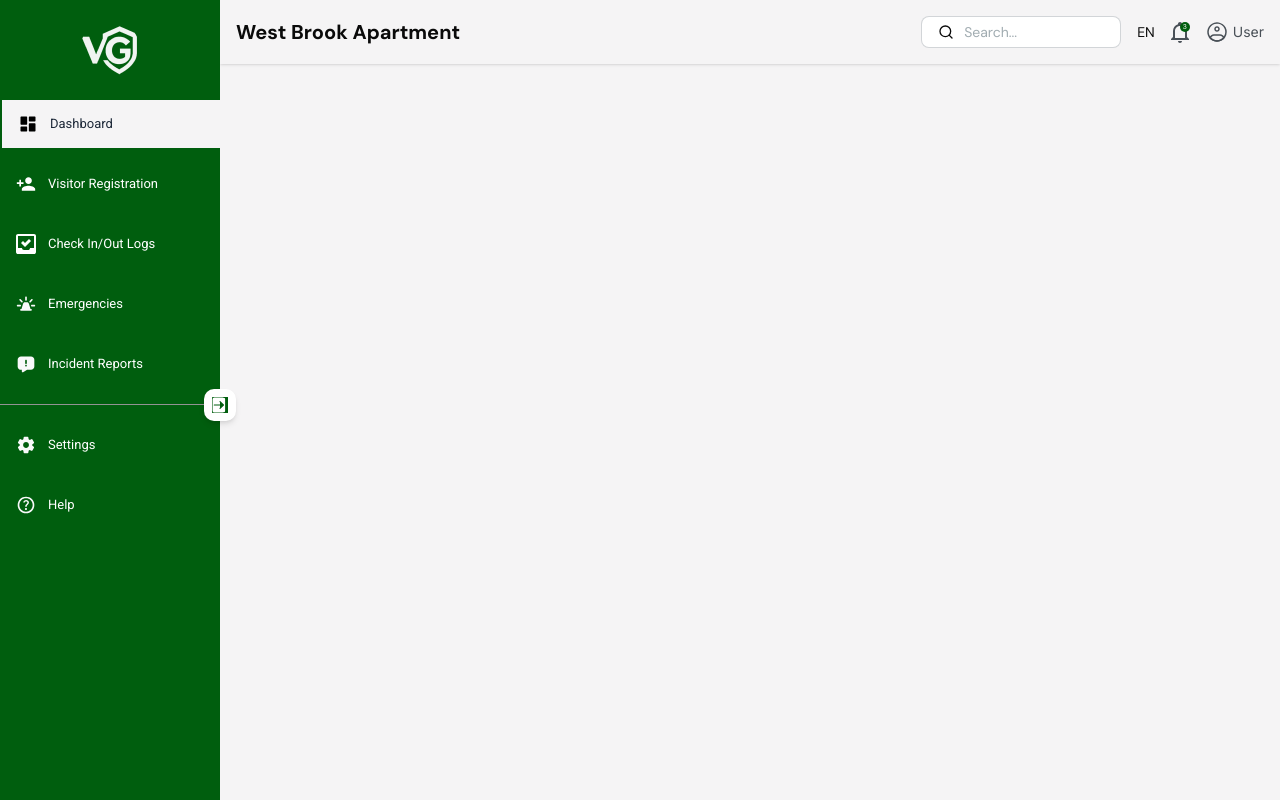
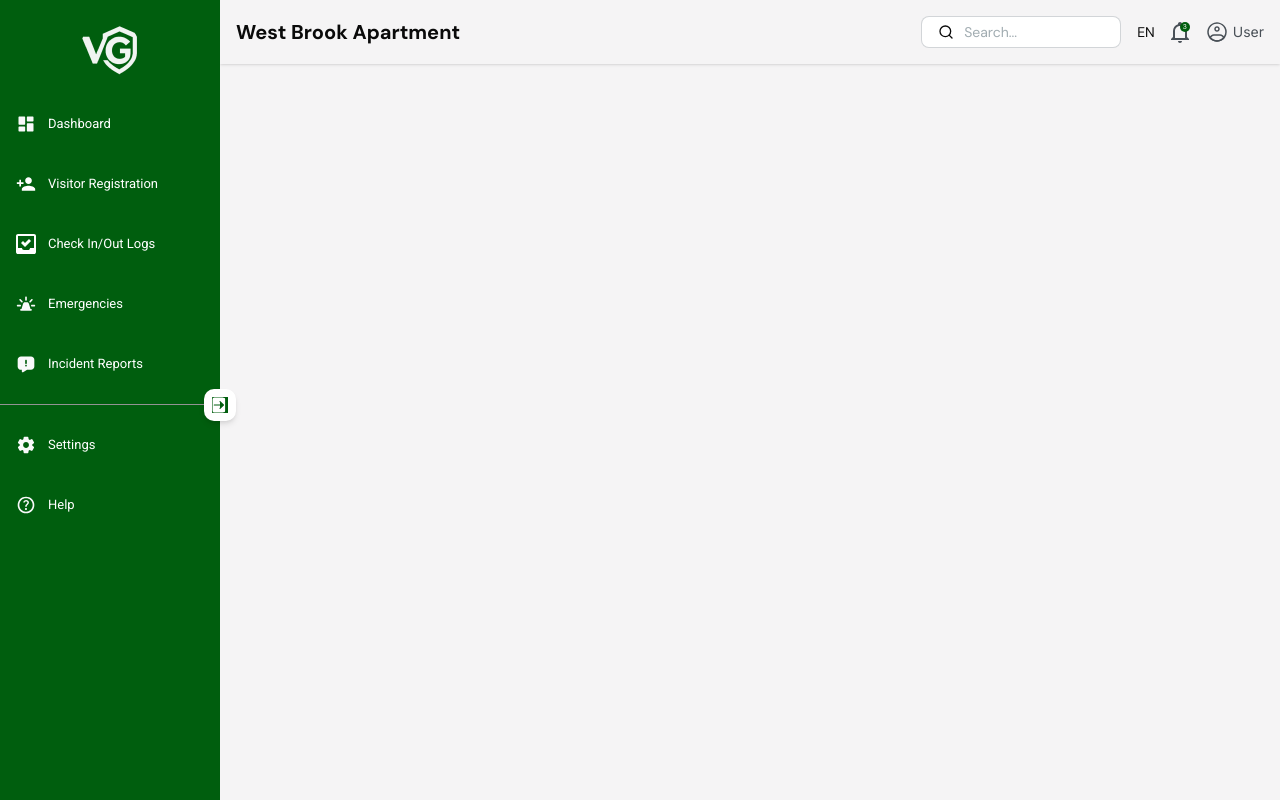
Before and after one commit to Rose-Irungu/kiosk, a React (Vite) app: page /securitylayout in a window 1280 px wide. Built offline with nearby package versions, Linux system fonts and the light colour scheme; no server answers.

Commit message:
Added Security Dashboard/Emergency Routes to sidebar & layout

```diff
--- a/src/components/SecurityComponents/SecurityLayout.jsx
+++ b/src/components/SecurityComponents/SecurityLayout.jsx
@@ -6,11 +6,12 @@ import Header from "../layout/Header1";
 
 
 const navItems = [
-  { id: "dashboard", path: "/dashboard" },
+  { id: "securitydash", path: "/security/dashboard" },
   { id: "users", path: "/userspage" },
   { id: "visitor_registration", path: "/visitorregistration" },
   { id: "checkincheckout", path: "/checkincheckout" },
   { id: "incidents", path: "/incident_report" },
+  { id: "securityemergencies", path: "/security/emergencypage"}
 ];
 
 const secondaryItems = [
--- a/src/components/SecurityComponents/SecuritySidebar.jsx
+++ b/src/components/SecurityComponents/SecuritySidebar.jsx
@@ -5,10 +5,10 @@ import { useNavigate } from "react-router-dom";
 
 
 const navItems = [
-  { id: "dashboard", label: "Dashboard", icon: "/material-symbols-dashboard-rounded0.svg", path: "/security/overview" },
+  { id: "securitydash", label: "Dashboard", icon: "/material-symbols-dashboard-rounded0.svg", path: "/security/dashboard" },
   { id: "visitor_registration", label: "Visitor Registration", icon: "/visitor_registration.svg", path: "/visitorregistration" },
   { id: "checkincheckout", label: "Check In/Out Logs", icon: "/check_in_out.svg", path: "/checkincheckout" },
-  { id: "emergencies", label: "Emergencies", icon: "/material-symbols-e-911-emergency-rounded0.svg", path: "" },
+  { id: "securityemergencies", label: "Emergencies", icon: "/material-symbols-e-911-emergency-rounded0.svg", path: "/security/emergencypage" },
   { id: "incidents", label: "Incident Reports", icon: "/tabler-message-report-filled0.svg", path: "" },
 ];
 
```
